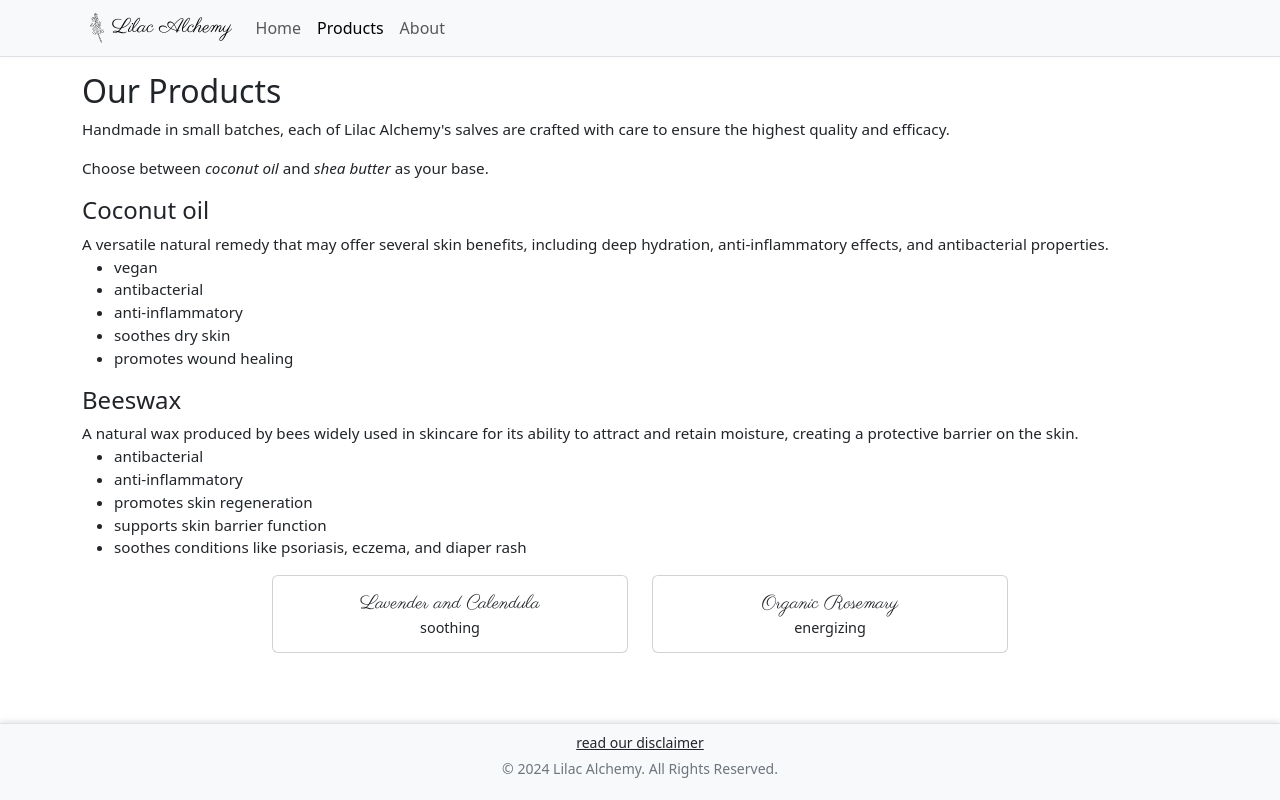
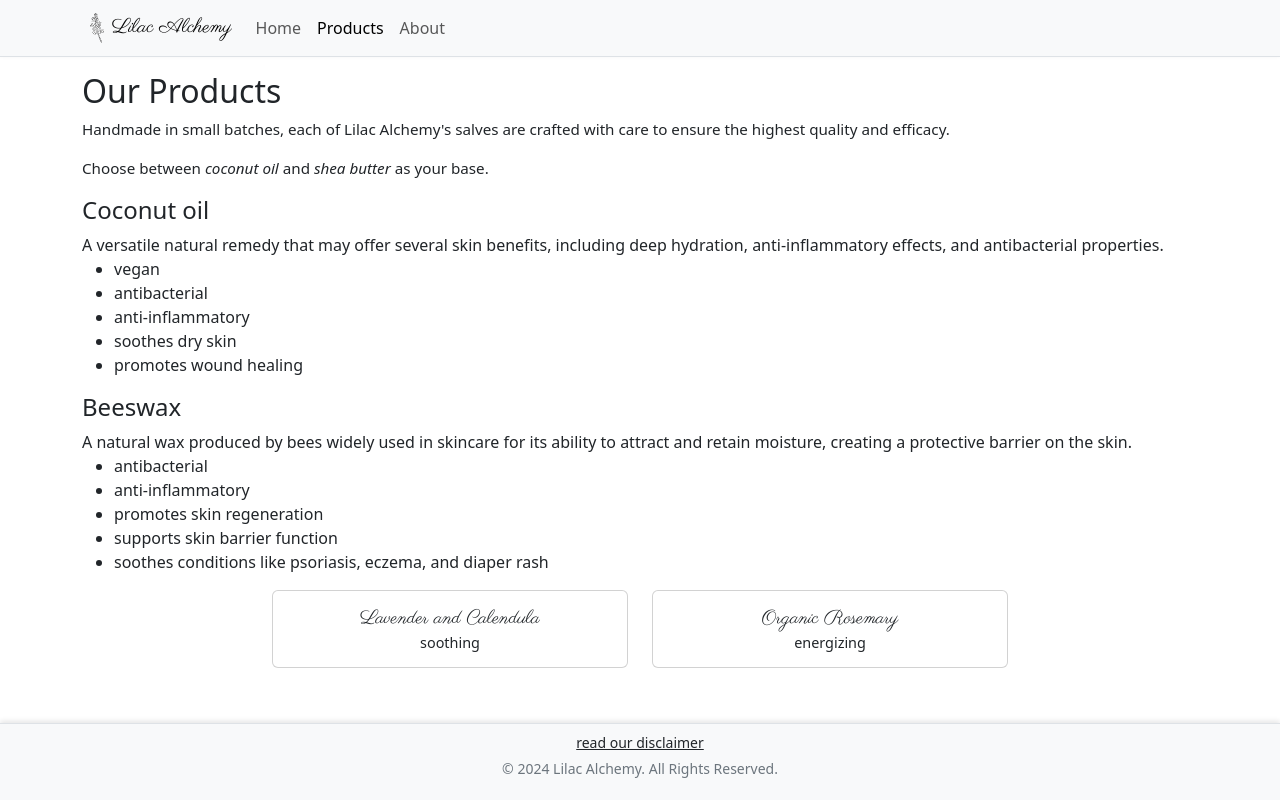
Before and after one commit to GNikroo/lilac-alchemy, a React (Create React App) app in the folder lilac-alchemy/: page /products in a window 1280 px wide. Built offline with nearby package versions, Linux system fonts and the light colour scheme; a web font is replaced by a local one.

Commit message:
fix dom error with ul

```diff
--- a/lilac-alchemy/src/components/Products.js
+++ b/lilac-alchemy/src/components/Products.js
@@ -31,7 +31,7 @@ function Products() {
         base.
       </p>
       <h4>Coconut oil</h4>
-      <p>
+      <div>
         A versatile natural remedy that may offer several skin benefits,
         including deep hydration, anti-inflammatory effects, and antibacterial
         properties.
@@ -42,9 +42,9 @@ function Products() {
           <li>soothes dry skin</li>
           <li>promotes wound healing</li>
         </ul>
-      </p>
+      </div>
       <h4>Beeswax</h4>
-      <p>
+      <div>
         A natural wax produced by bees widely used in skincare for its ability
         to attract and retain moisture, creating a protective barrier on the
         skin.
@@ -55,7 +55,7 @@ function Products() {
           <li>supports skin barrier function</li>
           <li>soothes conditions like psoriasis, eczema, and diaper rash</li>
         </ul>
-      </p>
+      </div>
       <Row className="justify-content-center">
         {productList.map((product, index) => (
           <Col key={index} md={4} className={`${styles.Card} mb-4`}>
```
